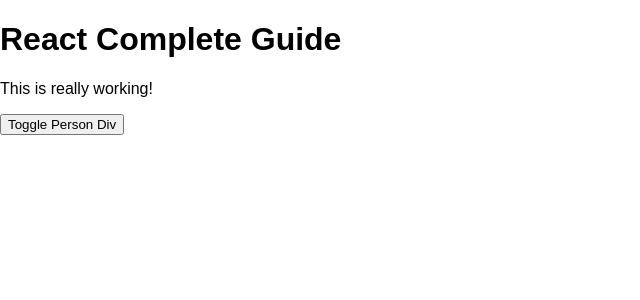
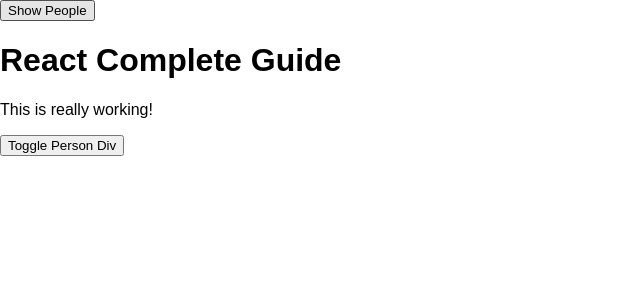
Before and after one commit to rudiw/react-complete-guide, a React app: page / in a window 1280 px wide. Shown: the top 300 px of the page, without its empty margins (0-640 px from the left). Built offline with nearby package versions, Linux system fonts and the light colour scheme.

Commit message:
pure component

```diff
--- a/src/components/People/People.js
+++ b/src/components/People/People.js
@@ -1,8 +1,8 @@
-import React, {Component} from 'react';
+import React, {PureComponent} from 'react';
 import Person from './Person/Person';
 import ErrorBoundary from '../ErrorBoundary/ErrorBoundary';
 
-class People extends Component {
+class People extends PureComponent {
 
     constructor(props) {
         super(props);
@@ -17,10 +17,13 @@ class People extends Component {
         console.log('[People.js] Inside componentDidMount()');
     }
 
-    shouldComponentUpdate(nextProps, nextState) {
-        console.log('[UPDATE People.js] Inside shouldComponentUpdate');
-        return nextProps.people !== this.props.people;
-    }
+    // shouldComponentUpdate(nextProps, nextState) {
+    //     console.log('[UPDATE People.js] Inside shouldComponentUpdate');
+    //     return nextProps.people !== this.props.people
+    //         || nextProps.onRemovePerson !== this.props.onRemovePerson
+    //         || nextProps.onChangeName !== this.props.onChangeName;
+    //     // return true;
+    // }
 
     componentWillUpdate(nextProps, nextState) {
         console.log('[UPDATE People.js] Inside componentWillUpdate');
--- a/src/containers/App.js
+++ b/src/containers/App.js
@@ -1,10 +1,10 @@
-import React, { Component } from 'react';
+import React, { PureComponent } from 'react';
 import cssClasses from './App.css';
 import People from '../components/People/People';
 import Cockpit from '../components/Cockpit/Cockpit';
 
 
-class App extends Component {
+class App extends PureComponent {
 
   constructor(props) {
     super(props);
@@ -28,10 +28,13 @@ class App extends Component {
     console.log('[App.js] Inside componentDidMount()');
   }
 
-  shouldComponentUpdate(nextProps, nextState) {
-    console.log('[UPDATE App.js] Inside shouldComponentUpdate');
-    return true;
-}
+  // for using PureComponent
+  // shouldComponentUpdate(nextProps, nextState) {
+  //   console.log('[UPDATE App.js] Inside shouldComponentUpdate');
+  //   return nextState.people !== this.state.people
+  //     || nextState.visible !== this.state.visible;
+  //   // return true;
+  // }
 
   componentWillUpdate(nextProps, nextState) {
       console.log('[UPDATE App.js] Inside componentWillUpdate');
@@ -100,6 +103,16 @@ componentDidUpdate() {
 
     return (
       <div className={cssClasses.App}>
+        <button onClick={
+            () => {
+              this.setState({
+                visible: true
+              })
+            }
+          }>
+          Show People
+        </button>
+
         <Cockpit
           appTitle={this.props.title}
           visible={this.state.visible}
```
Lines whose indentation alone changed are shown as unchanged.
